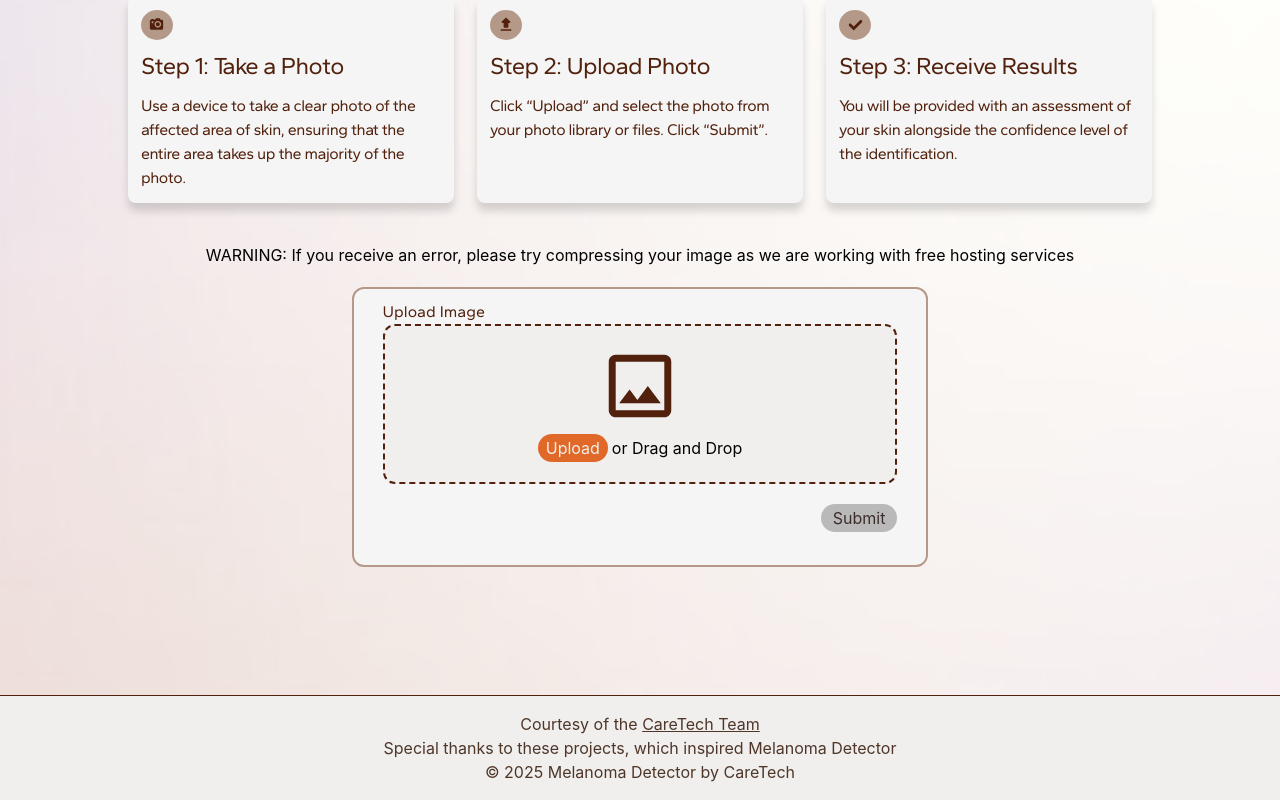
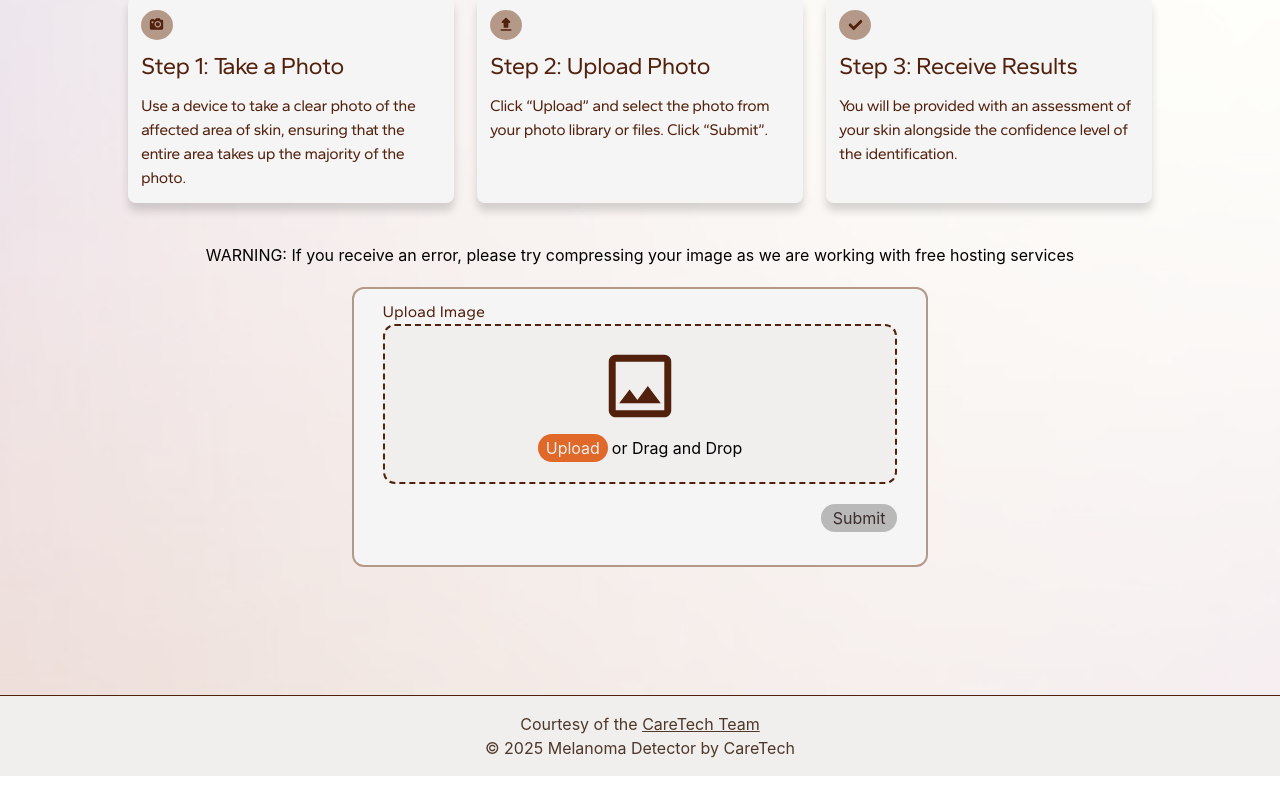
Before and after one commit to CareTech-at-UCI/melanoma-project, a React (Create React App) app in the folder frontend/: page /scan in a window 1280 px wide. Shown: the part 203-1003 px from the top of the page. After the commit the page ends 979 px from the top, so only its background shows below. Built offline with nearby package versions, Linux system fonts and the light colour scheme; no server answers.

Commit message:
Removed special thanks line as it is un needed

```diff
--- a/frontend/src/components/footer/footer.jsx
+++ b/frontend/src/components/footer/footer.jsx
@@ -5,8 +5,7 @@ export const Footer = () => {
   return (
     <footer className="bg-off-white text-center p-4">
       <p className="footer-text">
-        Courtesy of the <a href="https://caretechuci.vercel.app/" rel="noopener noreferrer">CareTech Team</a> <br />
-        Special thanks to these projects, which inspired Melanoma Detector{" "}
+        Courtesy of the <a href="https://caretechuci.vercel.app/" rel="noopener noreferrer">CareTech Team</a>
         <br />© 2025 Melanoma Detector by CareTech
       </p>
     </footer>
```
